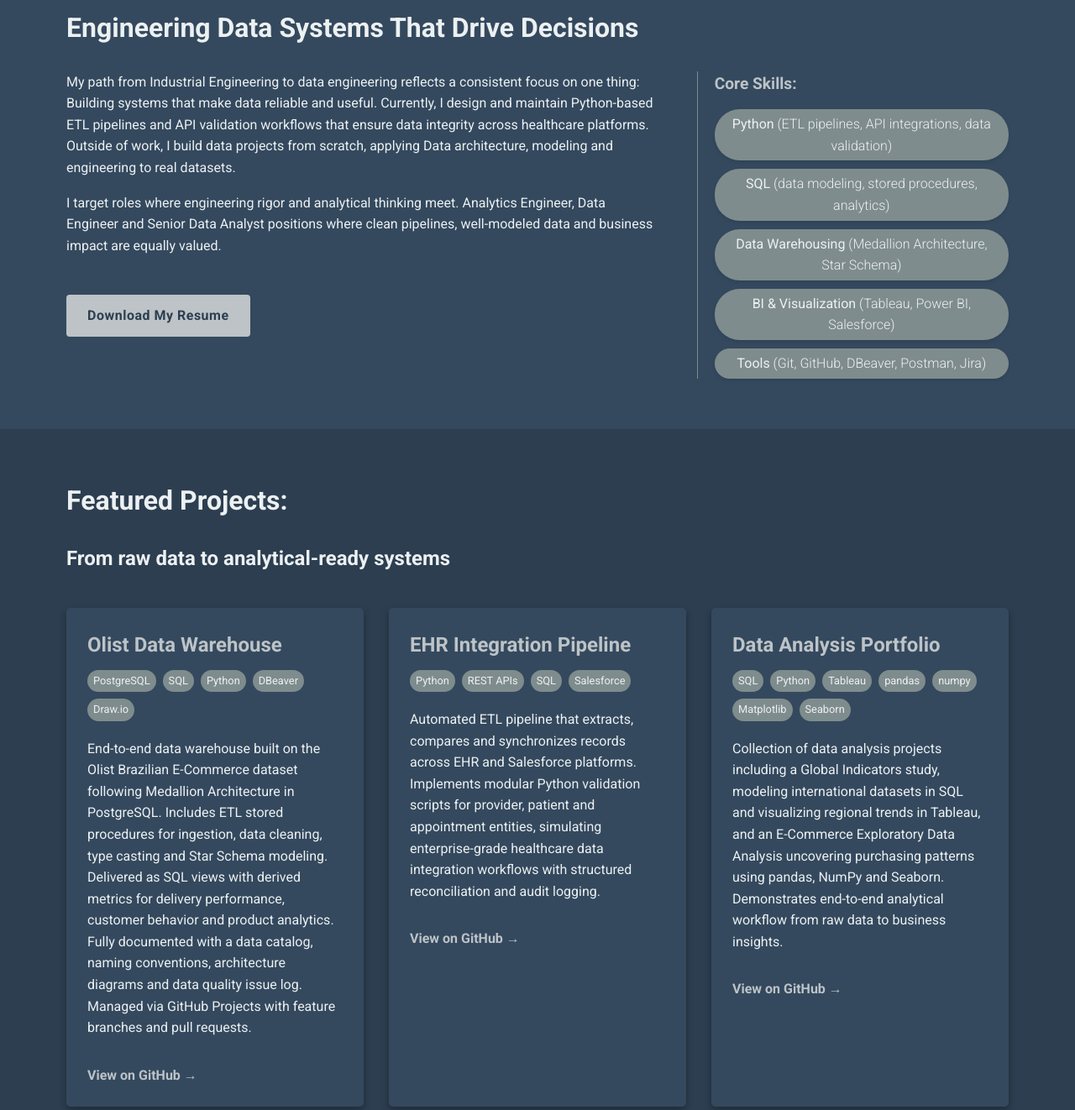
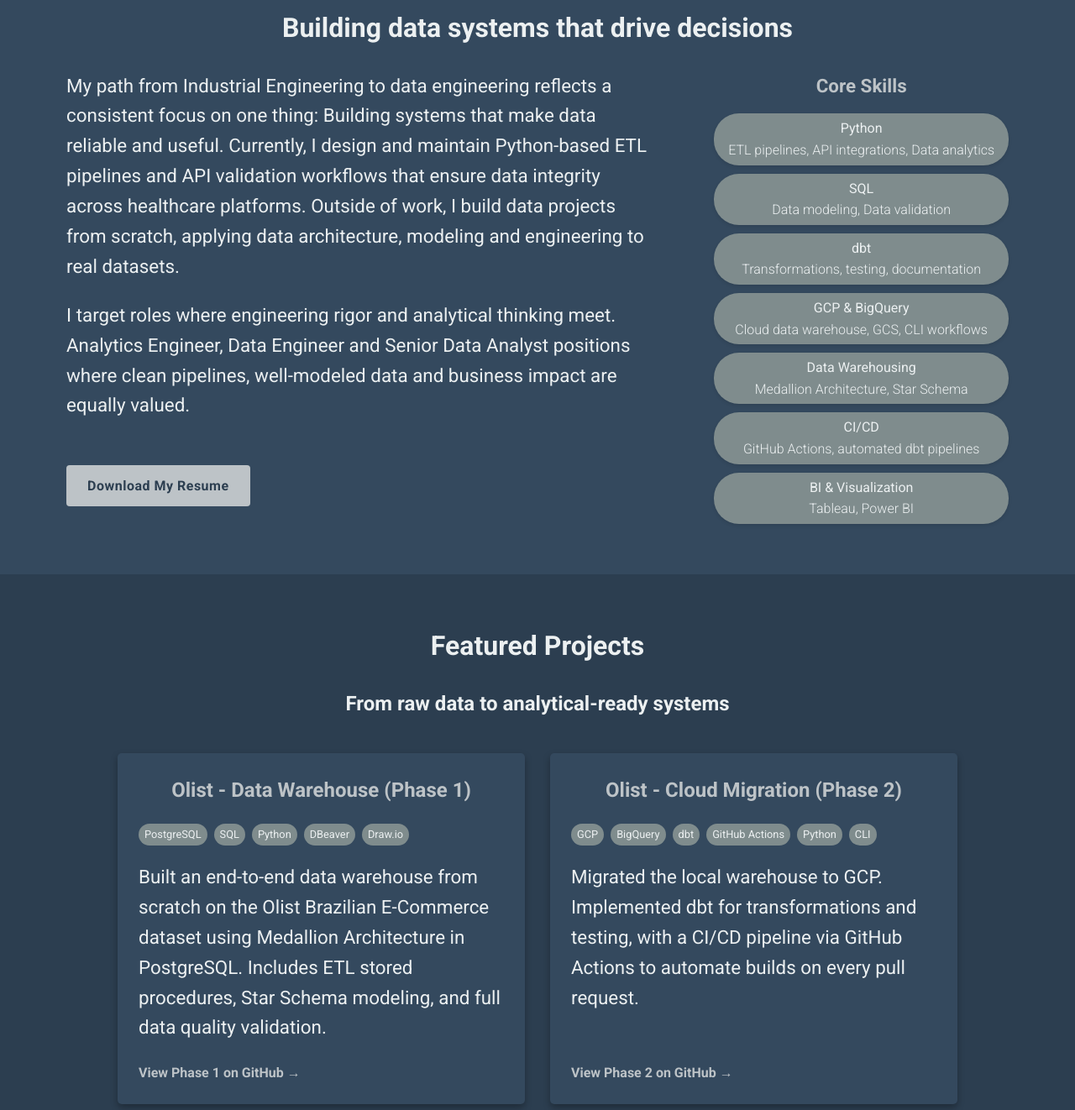
Before and after one commit to cardonajsebas/cardonajsebas.github.io, a plain HTML site: page index.html in a window 1280 px wide. Shown: the part 840-2162 px from the top of the page at 84% size. Drawn offline with Linux system fonts and the light colour scheme.

Commit message:
feat: add new project - updated web site structure

```diff
--- a/css/style.css
+++ b/css/style.css
@@ -50,11 +50,13 @@ html {
 /* -------------------------------------- */
 
 h1 { font-size: 2.5rem; margin-bottom: 0.25em; }
-h2 { font-size: 2rem; margin-bottom: 0.75em; }
-h3 { font-size: 1.5rem; margin-bottom: 0.5em; }
+h2 { font-size: 2rem; margin-bottom: 0.75em; text-align: center;}
+h3 { font-size: 1.5rem; margin-bottom: 0.5em; text-align: center;}
 
 p {
     margin-bottom: 1em;
+    font-size: 1.4rem;
+    text-align: left;
 }
 
 h1{
@@ -187,7 +189,7 @@ h1{
 
 .value-proposition {
     max-width: 800px;
-    font-size: 1.2rem;
+    font-size: 1.4rem;
     margin-top: 20px;
     margin-bottom: 40px;
     margin-left: auto;
@@ -213,6 +215,7 @@ h1{
 .about-text .cta-primary {
     margin-top: 20px;
     margin-bottom: 20px;
+    text-align: justify;
 }
 
 /* Styling for the Key Proficiencies tags */
@@ -220,7 +223,7 @@ h1{
     margin-top: 0;
     border-bottom: none;
     padding-bottom: 0;
-    font-size: 1.2rem;
+    font-size: 1.4rem;
     color: var(--color-light-bg);
     margin-bottom: 15px;
 }
@@ -269,6 +272,9 @@ h1{
     border-radius: 5px;
     box-shadow: 0 4px 8px rgba(0, 0, 0, 0.3);
     transition: transform 0.3s, box-shadow 0.3s;
+    display: flex;
+    flex-direction: column;
+    height: 100%;
 }
 
 .project-card:hover {
@@ -301,7 +307,7 @@ h1{
 
 .project-link {
     display: inline-block;
-    margin-top: 15px;
+    margin-top: auto;
     color: var(--color-light-bg);
     font-weight: 600;
 }
@@ -382,7 +388,7 @@ h1{
     }
 
     #main-nav .logo a {
-        font-size: 1.1rem;
+        font-size: 1.2rem;
         white-space: nowrap;
     }
 
@@ -393,7 +399,7 @@ h1{
     }
 
     #main-nav ul li a {
-        font-size: 0.9rem;
+        font-size: 1rem;
     }
 
     #home h1 {
@@ -456,7 +462,10 @@ h1{
     .hero-content .hero-text h1,
     .hero-content .hero-text h2,
     .hero-content .hero-text p {
-        text-align: left;
+        font-size: 1.4rem;
+        margin-bottom: 30px;
+        color: var(--color-text-dim);
+        text-align: left; /* Changed from center */
     }
 
     .hero-image {
@@ -490,7 +499,6 @@ h1{
 
     .key-proficiencies {
         flex: 1;
-        border-left: 1px solid var(--color-accent-soft);
         padding-left: 20px;
     }
 
@@ -521,7 +529,9 @@ h1{
     }
 
     .project-grid {
-        grid-template-columns: repeat(3, 1fr);
+        grid-template-columns: repeat(2, 1fr); /* FIX: Forces 2 columns for a cleaner look */
+        max-width: 1000px;
+        margin: 40px auto 0 auto;
     }
 }
 
@@ -537,4 +547,10 @@ h1{
     #home h2 {
         font-size: 2rem;
     }
+
+    .project-grid {
+        grid-template-columns: repeat(2, 1fr); /* FIX: Forces 2 columns for a cleaner look */
+        max-width: 1000px;
+        margin: 40px auto 0 auto;
+    }
 }
--- a/index.html
+++ b/index.html
@@ -5,13 +5,13 @@
     <meta name="viewport" content="width=device-width, initial-scale=1.0">
 
     <title>John Sebastian Cardona | Analytics Engineer & Data Analyst Portfolio</title>
-    <meta name="description" content="Portfolio of John Sebastian Cardona — Analytics Engineer and Data Analyst specializing in ETL pipelines, data warehousing and SQL. Explore projects in PostgreSQL, Python and data integration.">
+    <meta name="description" content="Portfolio of John Sebastian Cardona - Analytics Engineer specializing in ETL pipelines, data warehousing, SQL. Explore projects in PostgreSQL, Python and data integration.">
     <link rel="canonical" href="https://cardonajsebas.github.io" />
-    <meta property="og:title" content="John S Cardona | Analytics Engineer & Data Analyst Portfolio" />
-    <meta property="og:description" content="Explore data engineering and analytics projects by John S Cardona — ETL pipelines, data warehouses, Python and SQL." />
+    <meta property="og:title" content="John S Cardona | Analytics Engineer Portfolio" />
+    <meta property="og:description" content="Explore data engineering and analytics projects by John S Cardona - ETL pipelines, data warehouses, Python and SQL." />
     <meta property="og:type" content="website" />
     <meta property="og:url" content="https://cardonajsebas.github.io" />
-    <meta property="og:image" content="https://www.your-domain.com/assets/images/image1.png" />
+    <meta property="og:image" content="https://cardonajsebas.github.io/assets/images/image1.png" />
     <link rel="icon" href="assets/images/favicon.png" type="image/png">
     <link rel="preload" href="assets/images/image1.png" as="image" />
     <link rel="stylesheet" href="https://fonts.googleapis.com/css2?family=Lato:wght@700;900&family=Roboto:wght@300;400;700&display=swap">
@@ -38,9 +38,13 @@
         "Medallion Architecture",
         "Dimensional Modeling",
         "API Integrations",
+        "Google cloud platform",
+        "BigQuery",
         "Python",
         "SQL",
+        "dbt",
         "PostgreSQL",
+        "GitHub",
         "Data Analysis",
         "Business Intelligence",
         "Tableau",
@@ -98,9 +102,9 @@
                 <div class="hero-text">
                     <h1>John Cardona</h1>
 
-                    <h2><strong>Analytics Engineer &amp; Data Analyst</strong></h2>
+                    <h2><strong>Analytics Engineer | Data Engineering</strong></h2>
                     <p class="value-proposition">
-                        Data professional with 4+ years of experience building <strong>ETL pipelines</strong>, <strong>data warehouses</strong> and <strong>API integrations</strong> across Healthcare and Manufacturing. I design end-to-end data solutions, from raw ingestion to analytical-ready models, using <strong>PostgreSQL</strong>, <strong>Python</strong> and <strong>SQL</strong>. My background in Industrial Engineering adds a process-improvement perspective to every data system I build.
+                        Data professional with 4+ years of experience building <strong>ETL pipelines</strong>, <strong>data warehouses</strong> and <strong>API integrations</strong> across Healthcare and Manufacturing. I design end-to-end data solutions using <strong>Python</strong>, <strong>SQL</strong>, <strong>dbt</strong> and <strong>Google Cloud Platform</strong>, from raw ingestion to analytics-ready models. My background in Industrial Engineering adds a process-improvement perspective to every data system I build.
                     </p>
                     <a href="#projects" class="cta-primary">Explore Projects</a>
                 </div>
@@ -112,11 +116,11 @@
 
         <section id="about" class="about section-padding background-secondary">
     <div class="container">
-        <h2>Engineering Data Systems That Drive Decisions</h2>
+        <h2>Building data systems that drive decisions</h2>
         <div class="about-content">
             <div class="about-text">
                 <p>
-                    My path from Industrial Engineering to data engineering reflects a consistent focus on one thing: Building systems that make data reliable and useful. Currently, I design and maintain Python-based ETL pipelines and API validation workflows that ensure data integrity across healthcare platforms. Outside of work, I build data projects from scratch, applying <strong>Data architecture</strong>, <strong>modeling</strong> and <strong>engineering</strong> to real datasets.
+                    My path from Industrial Engineering to data engineering reflects a consistent focus on one thing: Building systems that make data reliable and useful. Currently, I design and maintain Python-based ETL pipelines and API validation workflows that ensure data integrity across healthcare platforms. Outside of work, I build data projects from scratch, applying <strong>data architecture</strong>, <strong>modeling</strong> and <strong>engineering</strong> to real datasets.
                 </p>
                 <p style="margin-top: 1rem;">
                     I target roles where engineering rigor and analytical thinking meet. <strong>Analytics Engineer</strong>, <strong>Data Engineer</strong> and <strong>Senior Data Analyst</strong> positions where clean pipelines, well-modeled data and business impact are equally valued.
@@ -124,12 +128,14 @@
                 <a href="assets/pdf/John_S_Cardona.pdf" download class="cta-primary">Download My Resume</a>
             </div>
             <div class="key-proficiencies">
-                <h3>Core Skills:</h3>
-                <ul class="prof-list"> <li><strong>Python</strong> (ETL pipelines, API integrations, data validation)</li>
-                    <li><strong>SQL</strong> (data modeling, stored procedures, analytics)</li>
-                    <li><strong>Data Warehousing</strong> (Medallion Architecture, Star Schema)</li>
-                    <li><strong>BI & Visualization</strong> (Tableau, Power BI, Salesforce)</li>
-                    <li><strong>Tools</strong> (Git, GitHub, DBeaver, Postman, Jira)</li>
+                <h3>Core Skills</h3>
+                <ul class="prof-list"> <li><strong>Python</strong><br>ETL pipelines, API integrations, Data analytics</li>
+                    <li><strong>SQL</strong><br>Data modeling, Data validation</li>
+                    <li><strong>dbt</strong><br>Transformations, testing, documentation</li>
+                    <li><strong>GCP & BigQuery</strong><br>Cloud data warehouse, GCS, CLI workflows</li>
+                    <li><strong>Data Warehousing</strong><br>Medallion Architecture, Star Schema</li>
+                    <li><strong>CI/CD</strong><br>GitHub Actions, automated dbt pipelines</li>
+                    <li><strong>BI & Visualization</strong><br>Tableau, Power BI</li>
                 </ul>
             </div>
         </div>
@@ -138,7 +144,7 @@
 
         <section id="projects" class="projects section-padding">
             <div class="container">
-                <h2>Featured Projects:</h2>
+                <h2>Featured Projects</h2>
                     <h3>From raw data to analytical-ready systems</h3>
                 <div id="project-grid" class="project-grid">
                     </div>
--- a/js/main.js
+++ b/js/main.js
@@ -1,58 +1,46 @@
 // js/main.js
 
-document.addEventListener('DOMContentLoaded', () => {
-    // 1. INITIALIZE PROJECTS: Render the projects stored in projects.js
-    // This is how you connect the two JS files.
+function initSite() {
+    // 1. INITIALIZE PROJECTS
     if (typeof renderProjects === 'function') {
         renderProjects();
     } else {
         console.error("renderProjects function not found. Did you link projects.js correctly?");
     }
 
-    // 2. SMOOTH SCROLLING: Enhances UX for in-page navigation links
+    // 2. SMOOTH SCROLLING
     document.querySelectorAll('#main-nav a[href^="#"]').forEach(anchor => {
         anchor.addEventListener('click', function (e) {
-            // Prevent default jump behavior
             e.preventDefault();
-
-            // Get the ID of the target section (e.g., '#about')
             const targetId = this.getAttribute('href');
             const targetElement = document.querySelector(targetId);
-
             if (targetElement) {
-                // Use the built-in smooth scroll behavior
-                targetElement.scrollIntoView({
-                    behavior: 'smooth'
-                });
+                targetElement.scrollIntoView({ behavior: 'smooth' });
             }
         });
     });
 
-    // 3. OPTIONAL: Header/Navigation Active State Logic (Advanced)
-    // This adds a class to the nav link corresponding to the section currently in view.
+    // 3. ACTIVE NAV STATE
     const sections = document.querySelectorAll('main section');
     const navLinks = document.querySelectorAll('#main-nav a[href^="#"]');
 
     const observer = new IntersectionObserver((entries) => {
         entries.forEach(entry => {
             if (entry.isIntersecting) {
-                // Remove 'active' class from all links
                 navLinks.forEach(link => link.classList.remove('active'));
-
-                // Find the link matching the current section ID and add 'active'
                 const currentLink = document.querySelector(`#main-nav a[href="#${entry.target.id}"]`);
-                if (currentLink) {
-                    currentLink.classList.add('active');
-                }
+                if (currentLink) currentLink.classList.add('active');
             }
         });
-    }, {
-        // Root margin helps detect section slightly before it hits the top
-        rootMargin: '-50% 0px -50% 0px',
-        threshold: 0 // Minimal threshold needed with rootMargin
-    });
+    }, { rootMargin: '-50% 0px -50% 0px', threshold: 0 });
 
-    sections.forEach(section => {
-        observer.observe(section);
-    });
-});
+    sections.forEach(section => observer.observe(section));
+}
+
+// Guard: if DOM is already parsed (scripts at bottom of body), run immediately.
+// Otherwise wait for DOMContentLoaded.
+if (document.readyState === 'loading') {
+    document.addEventListener('DOMContentLoaded', initSite);
+} else {
+    initSite();
+}
--- a/js/projects.js
+++ b/js/projects.js
@@ -2,51 +2,53 @@
 
 const projectsData = [
     {
-        title: "Olist Data Warehouse",
+        title: "Olist - Data Warehouse (Phase 1)",
         techStack: "PostgreSQL, SQL, Python, DBeaver, Draw.io",
-        summary: "End-to-end data warehouse built on the Olist Brazilian E-Commerce dataset following Medallion Architecture in PostgreSQL. Includes ETL stored procedures for ingestion, data cleaning, type casting and Star Schema modeling. Delivered as SQL views with derived metrics for delivery performance, customer behavior and product analytics. Fully documented with a data catalog, naming conventions, architecture diagrams and data quality issue log. Managed via GitHub Projects with feature branches and pull requests.",
+        summary: "Built an end-to-end data warehouse from scratch on the Olist Brazilian E-Commerce dataset using Medallion Architecture in PostgreSQL. Includes ETL stored procedures, Star Schema modeling, and full data quality validation.",
         link: "https://github.com/cardonajsebas/olist-data-warehouse",
-        linkText: "View on GitHub →"
+        linkText: "View Phase 1 on GitHub →"
+    },
+    {
+        title: "Olist - Cloud Migration (Phase 2)",
+        techStack: "GCP, BigQuery, dbt, GitHub Actions, Python, CLI",
+        summary: "Migrated the local warehouse to GCP. Implemented dbt for transformations and testing, with a CI/CD pipeline via GitHub Actions to automate builds on every pull request.",
+        link: "https://github.com/cardonajsebas/olist-analytics-engineering",
+        linkText: "View Phase 2 on GitHub →"
     },
     {
         title: "EHR Integration Pipeline",
         techStack: "Python, REST APIs, SQL, Salesforce",
-        summary: "Automated ETL pipeline that extracts, compares and synchronizes records across EHR and Salesforce platforms. Implements modular Python validation scripts for provider, patient and appointment entities, simulating enterprise-grade healthcare data integration workflows with structured reconciliation and audit logging.",
+        summary: "Automated ETL pipeline synchronizing records across EHR and Salesforce platforms. Features modular Python validation scripts for enterprise-grade healthcare data reconciliation.",
         link: "https://github.com/cardonajsebas/ehr-integration-pipeline",
         linkText: "View on GitHub →"
     },
     {
         title: "Data Analysis Portfolio",
-        techStack: "SQL, Python, Tableau, pandas, numpy, Matplotlib, Seaborn",
-        summary: "Collection of data analysis projects including a Global Indicators study, modeling international datasets in SQL and visualizing regional trends in Tableau, and an E-Commerce Exploratory Data Analysis uncovering purchasing patterns using pandas, NumPy and Seaborn. Demonstrates end-to-end analytical workflow from raw data to business insights.",
+        techStack: "SQL, Python, Tableau, pandas, NumPy, Seaborn",
+        summary: "Analytical portfolio covering global development indicators and E-commerce EDA, demonstrating workflows from raw data ingestion to stakeholder-ready insights.",
         link: "https://github.com/cardonajsebas",
         linkText: "View on GitHub →"
     }
 ];
 
-// RENDERING FUNCTION
-function renderProjects() {
-    const projectGrid = document.getElementById('project-grid');
-    if (!projectGrid) return;
+function buildTechTags(techStack) {
+    return techStack.split(',').map(tech => `<span class="tech-tag">${tech.trim()}</span>`).join('');
+}
 
-    const cardsHtml = projectsData.map(project => {
-        const techTags = project.techStack
-            .split(',')
-            .map(tech => tech.trim())
-            .map(tech => `<span class="tech-tag">${tech}</span>`)
-            .join('');
-
+function renderStandardCard(project) {
     return `
         <article class="project-card">
             <h3>${project.title}</h3>
-                <div class="tech-stack-container">
-                    ${techTags}
-                </div>
+            <div class="tech-stack-container">${buildTechTags(project.techStack)}</div>
             <p class="summary">${project.summary}</p>
             <a href="${project.link}" target="_blank" class="project-link">${project.linkText}</a>
         </article>
     `;
-    }).join('');
+}
 
-    projectGrid.innerHTML = cardsHtml;
+function renderProjects() {
+    const projectGrid = document.getElementById('project-grid');
+    if (projectGrid) {
+        projectGrid.innerHTML = projectsData.map(renderStandardCard).join('');
     }
+}
```
Also changed, not shown: 2 other files. Lines whose indentation alone changed are shown as unchanged.
